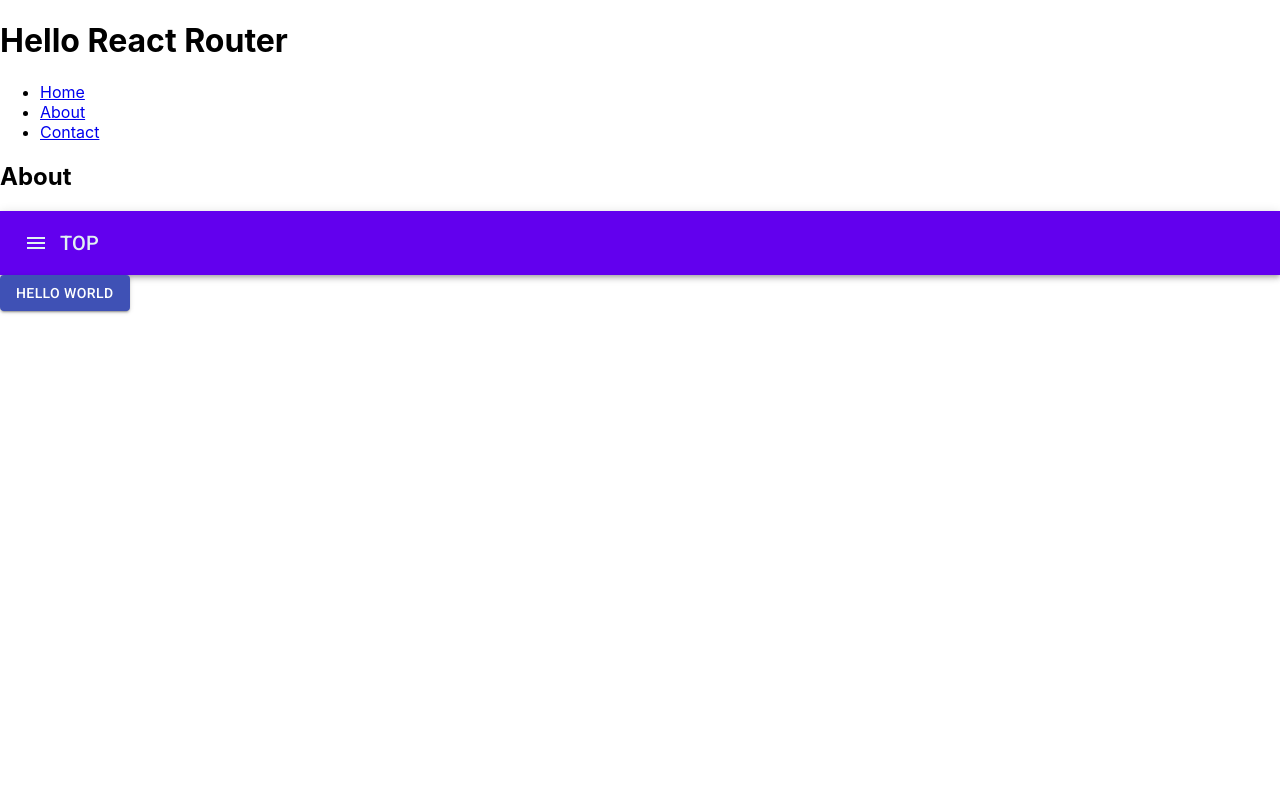
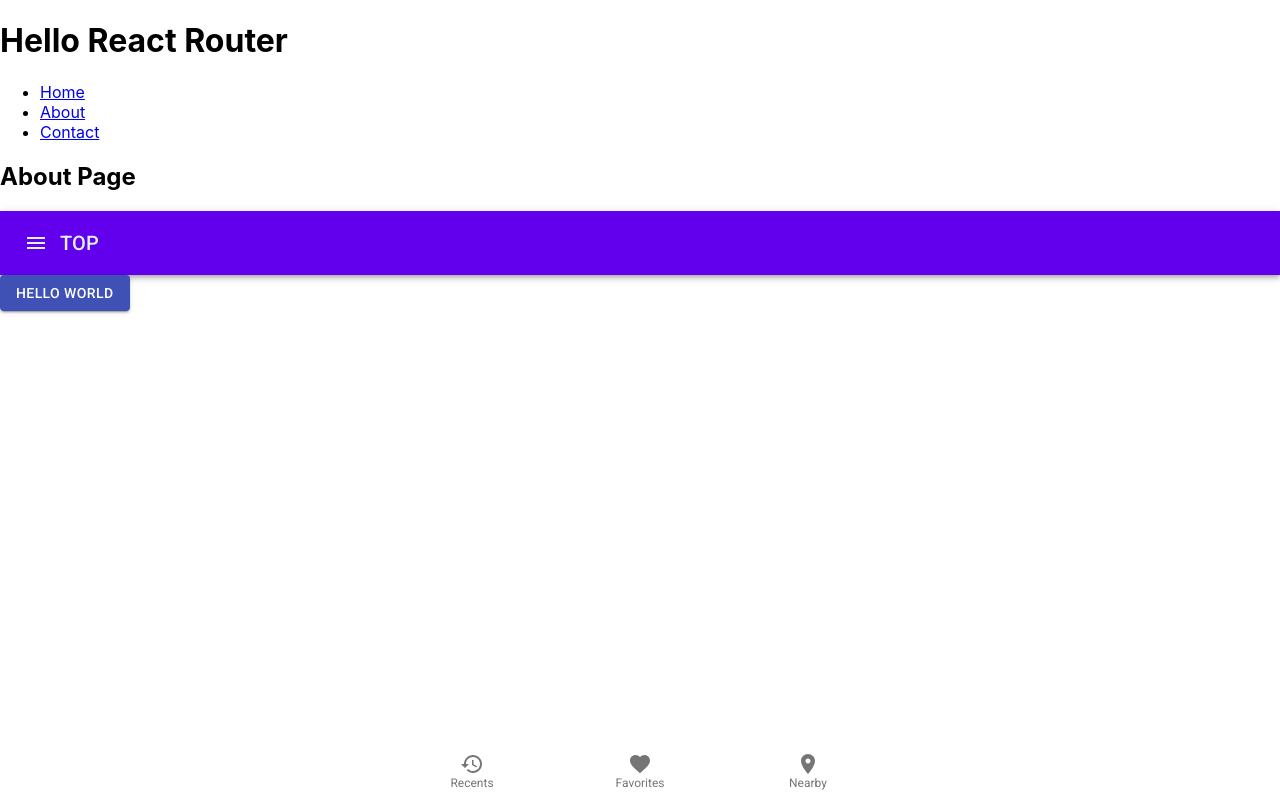
Before and after one commit to H-Nodu/book, a React (Create React App) app: page /about in a window 1280 px wide. Built offline with nearby package versions, Linux system fonts and the light colour scheme.

Commit message:
フッター追加 ページファイル分離

```diff
--- a/src/App.js
+++ b/src/App.js
@@ -3,6 +3,7 @@ import './App.css';
 // 各種インポート
 import Button from '@material-ui/core/Button';
 import Header from './components/organisms/header';
+import Footer from './components/organisms/footer';
 import PageRouter from './components/templates/router';
 
 function App() {
@@ -11,18 +12,19 @@ function App() {
   var event = {
 
     // クリックイベント
-    click: function(){
+    click: function () {
       alert("clickされた");
     }
   };
 
   return (
     <div>
-      <PageRouter/>
-      <Header/>
+      <PageRouter />
+      <Header />
       <Button variant="contained" color="primary" onClick={event.click}>
         Hello World
       </Button>
+      <Footer />
     </div>
   );
 }
--- /dev/null
+++ b/src/components/organisms/footer.js
@@ -0,0 +1,43 @@
+import React from 'react'
+import { BottomNavigation, BottomNavigationAction, makeStyles } from '@material-ui/core'
+import RestoreIcon from '@material-ui/icons/Restore';
+import FavoriteIcon from '@material-ui/icons/Favorite';
+import LocationOnIcon from '@material-ui/icons/LocationOn';
+
+
+function Footer() {
+
+    // stateとstateを更新するための関数を宣言
+    const [value, setValue] = React.useState(false);
+
+    const useStyles = makeStyles({
+        root: {
+            position: "fixed",
+            bottom: 0,
+            width: "100%",
+        },
+        label: {},
+    });
+
+    const classes = useStyles();
+
+    return (
+
+        <div>
+            <BottomNavigation
+                value={value}
+                onChange={(event, newValue) => {
+                    setValue(newValue);
+                }}
+                showLabels
+                className={classes.root}
+            >
+                <BottomNavigationAction label="Recents" icon={<RestoreIcon />} />
+                <BottomNavigationAction label="Favorites" icon={<FavoriteIcon />} />
+                <BottomNavigationAction label="Nearby" icon={<LocationOnIcon />} />
+            </BottomNavigation>
+        </div>
+    )
+}
+
+export default Footer
--- /dev/null
+++ b/src/components/pages/about.js
@@ -0,0 +1,10 @@
+import React from 'react'
+
+function About() {
+
+    return (
+        <h2>About Page</h2>
+    )
+}
+
+export default About
--- /dev/null
+++ b/src/components/pages/contact.js
@@ -0,0 +1,15 @@
+import React from 'react'
+
+import { useLocation } from 'react-router-dom';
+
+function About() {
+
+    const query = new URLSearchParams(useLocation().search);
+    console.log(`sort=${query.get('sort')}`);
+
+    return (
+        <h2>Contact Page</h2>
+    )
+}
+
+export default About
--- /dev/null
+++ b/src/components/pages/home.js
@@ -0,0 +1,10 @@
+import React from 'react'
+
+function Home() {
+
+    return (
+        <h2>Home Page</h2>
+    )
+}
+
+export default Home
--- /dev/null
+++ b/src/components/pages/not_found.js
@@ -0,0 +1,10 @@
+import React from 'react'
+
+function NotFound() {
+
+    return (
+        <h2>Not Found Page</h2>
+    )
+}
+
+export default NotFound
--- a/src/components/templates/router.js
+++ b/src/components/templates/router.js
@@ -1,6 +1,11 @@
 
 // 画面遷移
-import { BrowserRouter, Route, Switch, useLocation, Redirect } from 'react-router-dom';
+import { BrowserRouter, Route, Switch, Redirect } from 'react-router-dom';
+
+import Home from '../pages/home';
+import About from '../pages/about';
+import Contact from '../pages/contact';
+import NotFound from '../pages/not_found';
 
 function PageRouter() {
 
@@ -46,22 +51,4 @@ function PageRouter() {
   );
 }
 
-function Home() {
-  return <h2>Home</h2>;
-}
-
-function About() {
-  return <h2>About</h2>;
-}
-
-function Contact() {
-  const query = new URLSearchParams(useLocation().search);
-  console.log(`sort=${query.get('sort')}`);
-  return <h2>Contact</h2>;
-}
-
-function NotFound() {
-  return <h2>Not Found Page</h2>;
-}
-
 export default PageRouter;
```
Also changed, not shown: src/components/organisms/header.js (+5 -5 lines).
